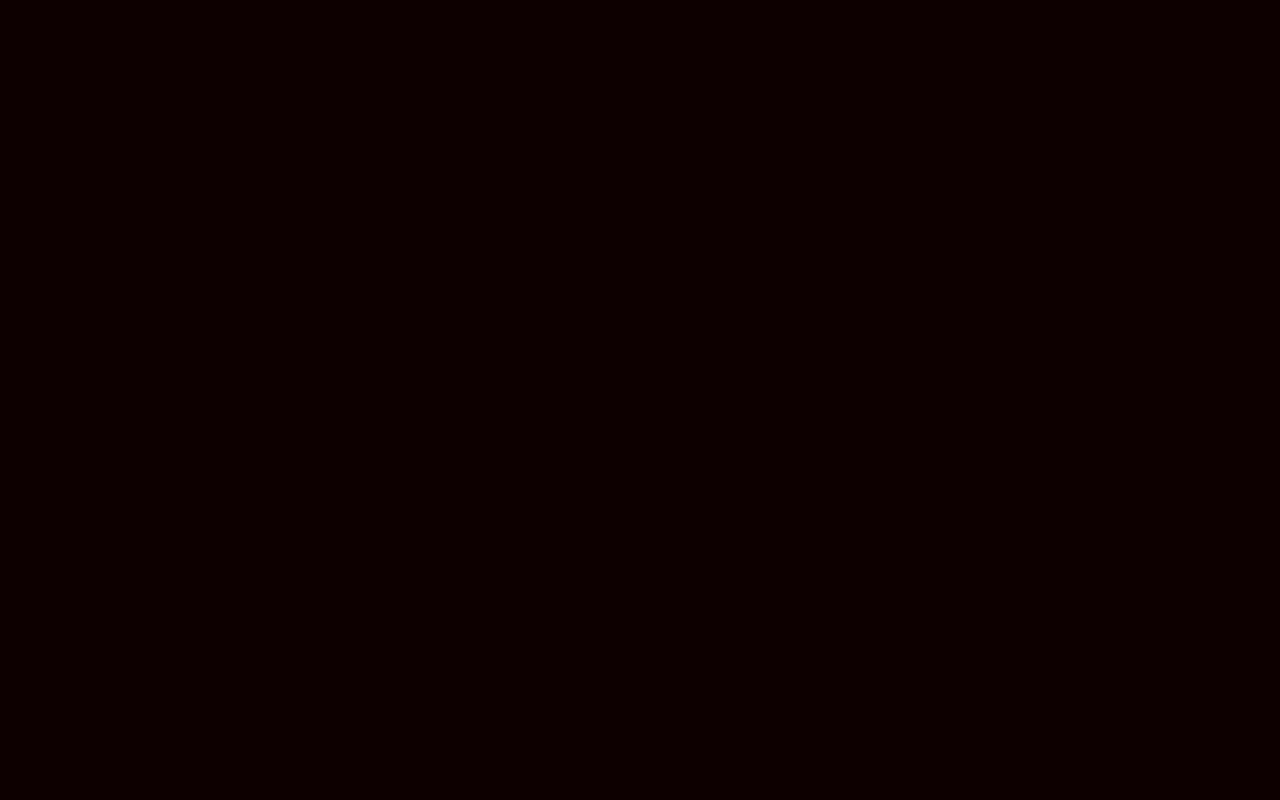
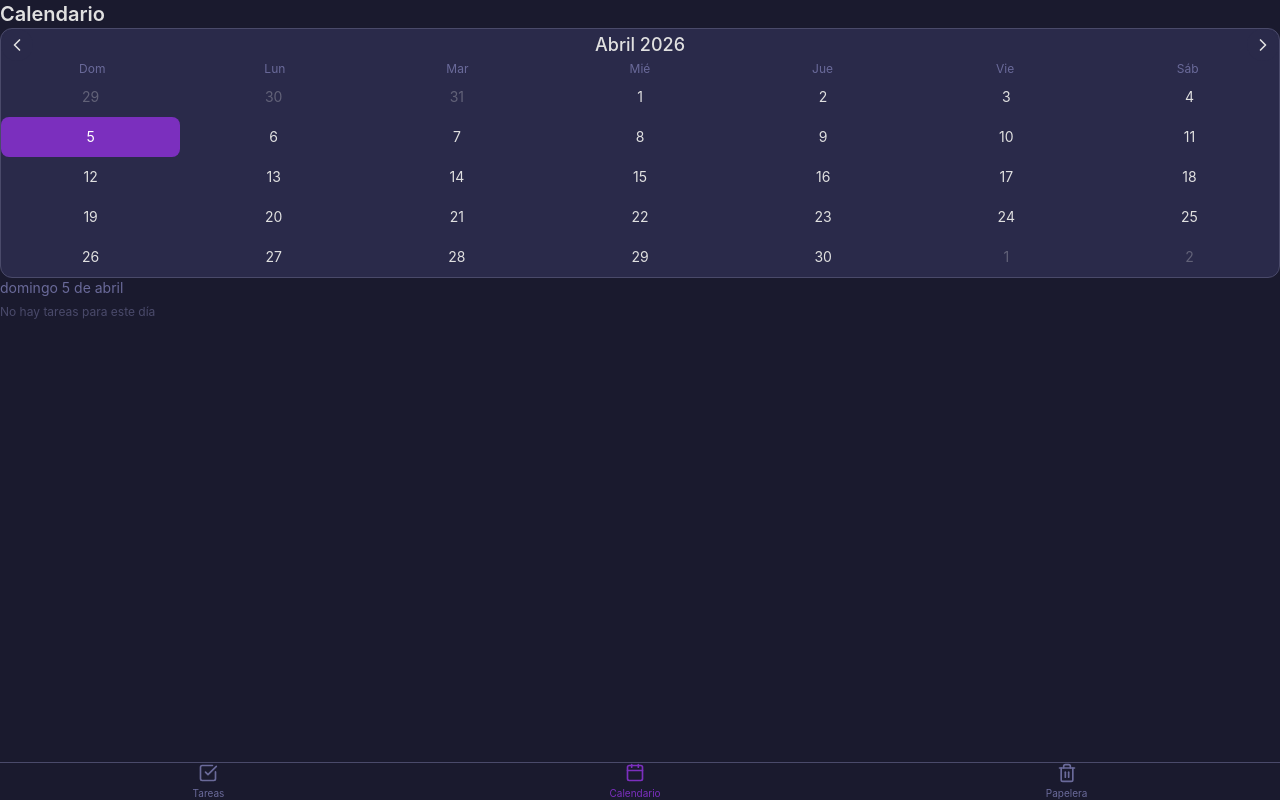
Before and after one commit to JDHernandez935/To-do-list, a React (Vite) app: page /calendar in a window 1280 px wide. Before the commit this address had no page. Built offline with nearby package versions, Linux system fonts and the light colour scheme; a web font is replaced by a local one.

Commit message:
feat(pages): Se crea la pestaña de calendario para ver las tareas asignadas en sus fechas

```diff
--- a/src/App.jsx
+++ b/src/App.jsx
@@ -5,6 +5,7 @@ import EditTaskPage from "./pages/EditTaskPage"
 import DeleteTaskPage from "./pages/DeleteTaskPage"
 import DetailTaskPage from "./pages/DetailTaskPage"
 import TrashPage from "./pages/TrashPage"
+import CalendarPage from "./pages/CalendarPage"
 
 function App() {
   return (
@@ -16,6 +17,7 @@ function App() {
         <Route path="task/:id/delete" element={<DeleteTaskPage />} />
       </Route>
       <Route path="/trash" element={<TrashPage />} />
+      <Route path="/calendar" element={<CalendarPage />} />
     </Routes>
   )
 }
--- /dev/null
+++ b/src/pages/CalendarPage.jsx
@@ -0,0 +1,192 @@
+import { useState } from "react"
+import { useNavigate } from "react-router-dom"
+import {
+  format,
+  startOfMonth,
+  endOfMonth,
+  startOfWeek,
+  endOfWeek,
+  addDays,
+  addMonths,
+  subMonths,
+  isSameMonth,
+  isSameDay,
+  isToday,
+} from "date-fns"
+import { es } from "date-fns/locale"
+import { useTasks } from "../hooks/useTasks"
+import MainTemplate from "../templates/MainTemplate"
+import Text from "../atoms/Text"
+import IconButton from "../molecules/IconButton"
+import TaskItem from "../molecules/TaskItem"
+
+function CalendarPage() {
+  const navigate = useNavigate()
+  const { tasks, toggleTask } = useTasks()
+  const [currentMonth, setCurrentMonth] = useState(new Date())
+  const [selectedDay, setSelectedDay] = useState(new Date())
+  const [activeTab, setActiveTab] = useState("calendar")
+
+  const handleTabChange = (tab) => {
+    setActiveTab(tab)
+    if (tab === "home") navigate("/")
+    if (tab === "trash") navigate("/trash")
+  }
+
+  const getTasksForDay = (day) => {
+    return tasks.filter(task => {
+      if (!task.dueDate) return false
+      return isSameDay(new Date(task.dueDate), day)
+    })
+  }
+
+  const hasTasksOnDay = (day) => getTasksForDay(day).length > 0
+
+  const renderHeader = () => (
+    <div className="flex items-center justify-between mb-4">
+      <IconButton
+        iconName="ChevronLeft"
+        onClick={() => setCurrentMonth(subMonths(currentMonth, 1))}
+        className="
+          w-8 h-8 rounded-full bg-[#2a2a4a]
+          hover:bg-[#4a4a6a] flex items-center justify-center
+          active:scale-95 transition-all duration-150
+        "
+        iconClassName="text-[#e0e0e0]"
+      />
+      <Text variant="h3" className="text-[#e0e0e0] capitalize">
+        {format(currentMonth, "MMMM yyyy", { locale: es })}
+      </Text>
+      <IconButton
+        iconName="ChevronRight"
+        onClick={() => setCurrentMonth(addMonths(currentMonth, 1))}
+        className="
+          w-8 h-8 rounded-full bg-[#2a2a4a]
+          hover:bg-[#4a4a6a] flex items-center justify-center
+          active:scale-95 transition-all duration-150
+        "
+        iconClassName="text-[#e0e0e0]"
+      />
+    </div>
+  )
+
+  const renderDays = () => {
+    const days = ["Dom", "Lun", "Mar", "Mié", "Jue", "Vie", "Sáb"]
+    return (
+      <div className="grid grid-cols-7 mb-2">
+        {days.map(day => (
+          <Text
+            key={day}
+            variant="muted"
+            className="text-center text-[#6a6a9a] py-1"
+          >
+            {day}
+          </Text>
+        ))}
+      </div>
+    )
+  }
+
+  const renderCells = () => {
+    const monthStart = startOfMonth(currentMonth)
+    const monthEnd = endOfMonth(monthStart)
+    const startDate = startOfWeek(monthStart)
+    const endDate = endOfWeek(monthEnd)
+
+    const rows = []
+    let days = []
+    let day = startDate
+
+    while (day <= endDate) {
+      for (let i = 0; i < 7; i++) {
+        const cloneDay = day
+        const hasTasks = hasTasksOnDay(cloneDay)
+        const isSelected = isSameDay(cloneDay, selectedDay)
+        const isCurrentMonth = isSameMonth(cloneDay, monthStart)
+        const isTodayDate = isToday(cloneDay)
+
+        days.push(
+          <div
+            key={day}
+            onClick={() => setSelectedDay(cloneDay)}
+            className={`
+              relative flex flex-col items-center justify-center
+              h-10 rounded-lg cursor-pointer transition-all duration-150
+              ${isSelected ? "bg-[#7B2FBE]" : "hover:bg-[#2a2a4a]"}
+              ${!isCurrentMonth ? "opacity-30" : ""}
+            `}
+          >
+            <Text
+              variant="small"
+              className={`
+                ${isSelected ? "text-white font-medium" : ""}
+                ${isTodayDate && !isSelected ? "text-[#7B2FBE] font-medium" : "text-[#e0e0e0]"}
+              `}
+            >
+              {format(cloneDay, "d")}
+            </Text>
+            {hasTasks && (
+              <span className={`
+                absolute bottom-1 w-1 h-1 rounded-full
+                ${isSelected ? "bg-white" : "bg-[#7B2FBE]"}
+              `} />
+            )}
+          </div>
+        )
+        day = addDays(day, 1)
+      }
+      rows.push(
+        <div key={day} className="grid grid-cols-7 gap-1 mb-1">
+          {days}
+        </div>
+      )
+      days = []
+    }
+    return <div>{rows}</div>
+  }
+
+  const selectedDayTasks = getTasksForDay(selectedDay)
+
+  return (
+    <MainTemplate activeTab={activeTab} onTabChange={handleTabChange}>
+      <Text variant="h2" className="text-[#e0e0e0] mb-4">
+        Calendario
+      </Text>
+
+      <div className="bg-[#2a2a4a] border border-[#4a4a6a] rounded-xl p-4 mb-4">
+        {renderHeader()}
+        {renderDays()}
+        {renderCells()}
+      </div>
+
+      <div>
+        <Text variant="small" className="text-[#6a6a9a] mb-3">
+          {format(selectedDay, "EEEE d 'de' MMMM", { locale: es })}
+        </Text>
+
+        {selectedDayTasks.length === 0 ? (
+          <Text variant="muted" className="text-[#4a4a6a] text-center py-8">
+            No hay tareas para este día
+          </Text>
+        ) : (
+          <div className="flex flex-col gap-3">
+            {selectedDayTasks.map(task => (
+              <TaskItem
+                key={task.id}
+                task={task}
+                onToggle={toggleTask}
+                className="
+                  px-4 py-3 rounded-lg
+                  bg-[#2a2a4a] border border-[#4a4a6a]
+                  hover:border-[#7B2FBE] transition-all duration-200
+                "
+              />
+            ))}
+          </div>
+        )}
+      </div>
+    </MainTemplate>
+  )
+}
+
+export default CalendarPage
```
